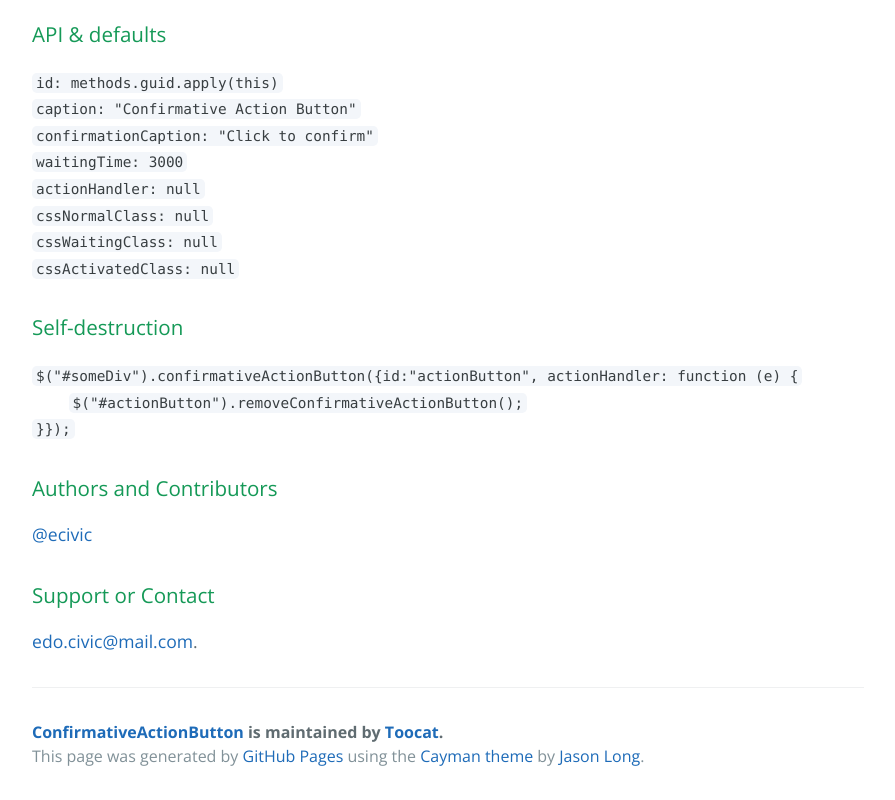
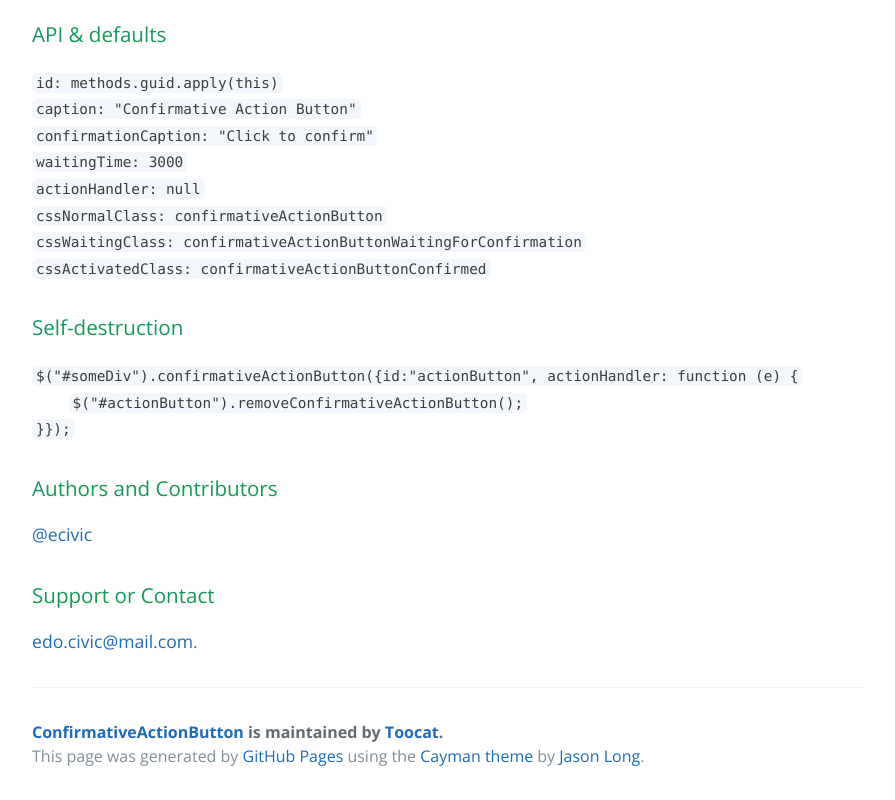
Before and after one commit to Toocat/ConfirmationButton, a plain HTML site: page index.html in a window 1280 px wide. Shown: the part 823-1623 px from the top of the page, without its empty margins (192-1087 px from the left). Drawn offline with nearby package versions, Linux system fonts and the light colour scheme.

```diff
--- a/index.html
+++ b/index.html
@@ -46,9 +46,9 @@
 <code>confirmationCaption: "Click to confirm"</code><br>
 <code>waitingTime: 3000</code><br>
 <code>actionHandler: null</code><br>
-<code>cssNormalClass: null</code><br>
-<code>cssWaitingClass: null</code><br>
-<code>cssActivatedClass: null</code><br></p>
+<code>cssNormalClass: confirmativeActionButton</code><br>
+<code>cssWaitingClass: confirmativeActionButtonWaitingForConfirmation</code><br>
+<code>cssActivatedClass: confirmativeActionButtonConfirmed</code><br></p>
 
 <h3>
 <a id="self-destruction" class="anchor" href="#self-destruction" aria-hidden="true"><span aria-hidden="true" class="octicon octicon-link"></span></a>Self-destruction</h3>
```
Also changed, not shown: params.json (+1 -1 lines).
